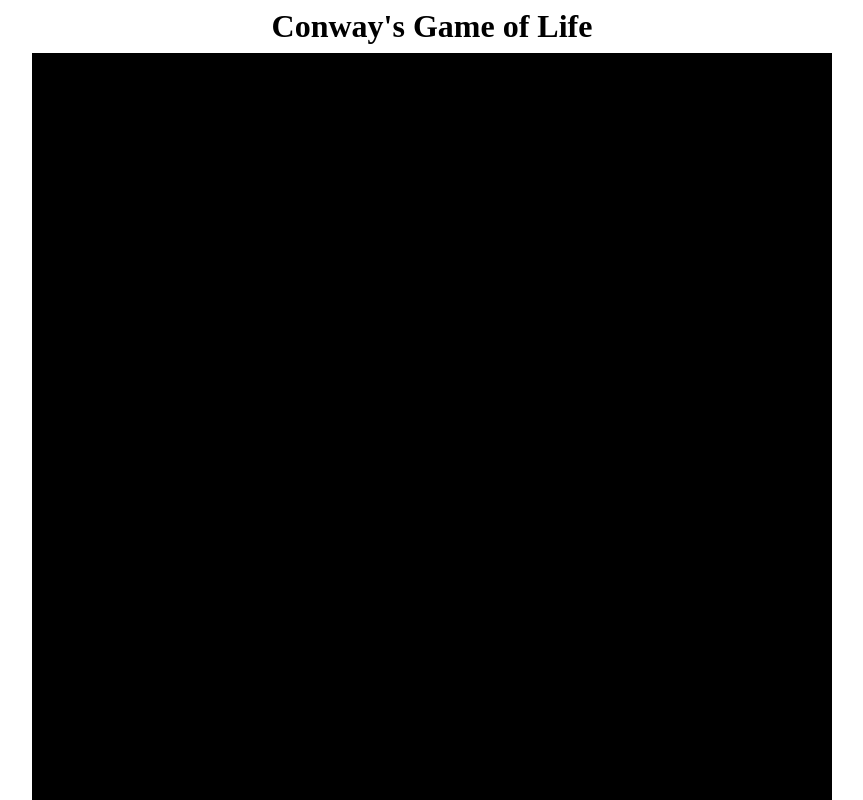
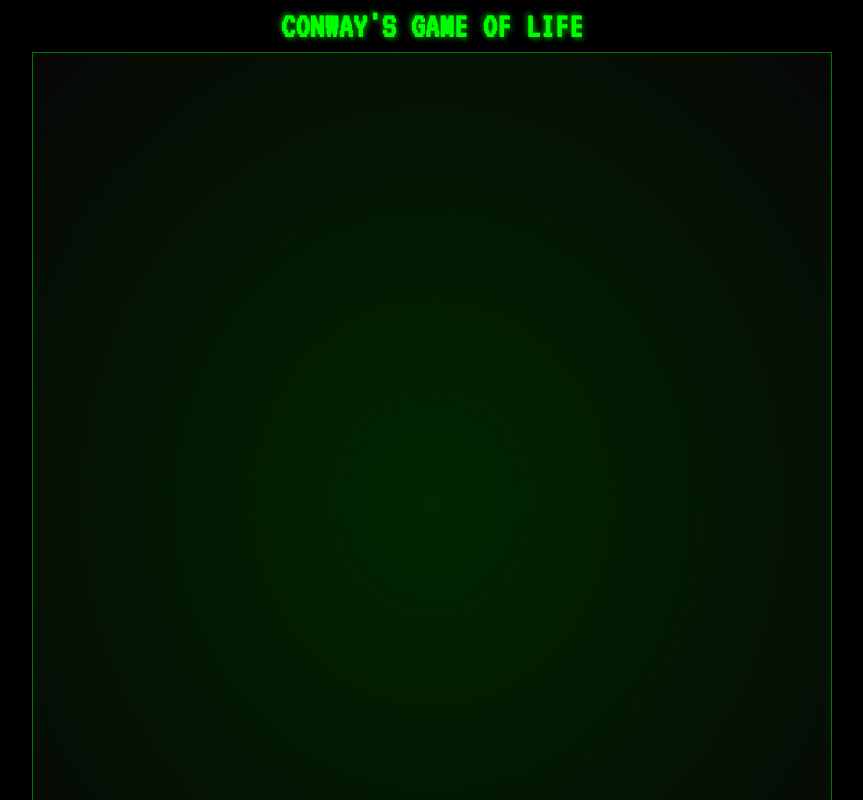
Before and after one commit to FrogInABox/conway, a React (Vite) app: page / in a window 1280 px wide. Shown: the top 800 px of the page, without its empty margins (208-1071 px from the left). Built offline with nearby package versions, Linux system fonts and the light colour scheme.

Commit message:
Make it all look nicer

```diff
--- a/src/App.tsx
+++ b/src/App.tsx
@@ -31,8 +31,7 @@ const App = () => {
           {started ? 'Stop' : 'Start'}
         </button>
         <span>
-          <strong>Tick: </strong>
-          {tick}
+          <strong>Tick: {tick}</strong>
         </span>
       </div>
     </main>
--- a/src/index.css
+++ b/src/index.css
@@ -1,3 +1,15 @@
+html {
+  background-color: black;
+}
+
+h1,
+span {
+  color: #0f0;
+  text-shadow: -2px -2px 5px #070, 2px 2px 5px #070;
+  font-family: 'VT323', monospace;
+  text-transform: uppercase;
+}
+
 main {
   margin: 0 auto;
   text-align: center;
@@ -6,6 +18,24 @@ main {
 
 h1 {
   margin: 8px 0;
+  font-size: 36px;
+}
+
+span {
+  font-size: 24px;
+}
+
+button {
+  font-size: 28px;
+  font-family: 'VT323', monospace;
+  text-transform: uppercase;
+  position: relative;
+  border: none;
+  padding: 0 8px;
+  background-color: #0f0;
+  color: black;
+  box-shadow: -2px -2px 5px #070, 2px 2px 5px #070;
+  text-shadow: -1px -1px 2px #070, 1px 1px 2px #070;
 }
 
 #bottom {
@@ -19,6 +49,20 @@ h1 {
   display: flex;
   justify-content: center;
   align-items: center;
+  overflow: hidden;
+  position: relative;
+}
+
+#grid:before {
+  background: radial-gradient(#002700, #070707);
+  border: 1px solid #070;
+  content: '';
+  position: absolute;
+  top: 0;
+  bottom: 0;
+  left: 0;
+  right: 0;
+  z-index: -1;
 }
 
 .row {
@@ -31,9 +75,21 @@ h1 {
 .cell {
   width: 8px;
   height: 8px;
-  background-color: black;
+  margin: 0.5px;
 }
 
 .cell.alive {
-  background-color: green;
+  background-color: #0f0;
+  position: relative;
 }
+
+.cell.alive:before {
+  content: '';
+  position: absolute;
+  top: 0;
+  bottom: 0;
+  left: 0;
+  right: 0;
+  z-index: -1;
+  box-shadow: -2px -2px 5px #070, 2px 2px 5px #070;
+}
--- a/src/index.html
+++ b/src/index.html
@@ -9,6 +9,10 @@
       content="React implementation of Conway's Game of Life"
     />
     <meta name="viewport" content="width=device-width, initial-scale=1" />
+    <link
+      href="https://fonts.googleapis.com/css2?family=VT323&display=swap"
+      rel="stylesheet"
+    />
     <link rel="stylesheet" href="./index.css" />
   </head>
   <body>
```
